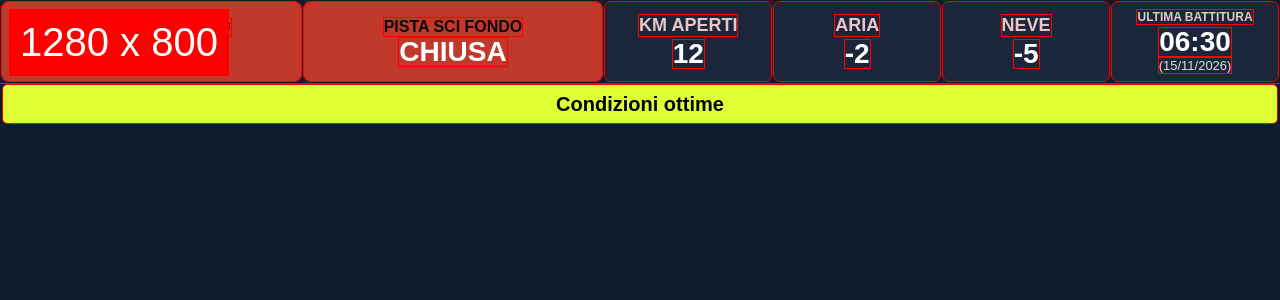
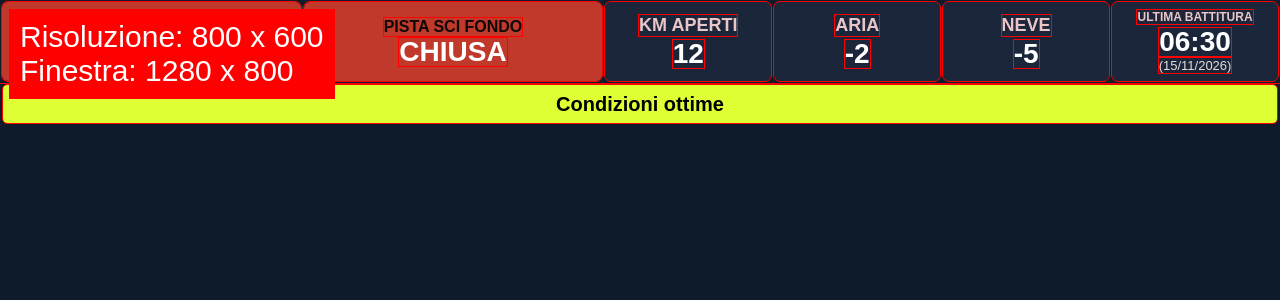
Before and after one commit to emiliomaj60-lang/stato-pista-schilpario, a Flask app: page /condizioni in a window 1280 px wide. Shown: the top 300 px of the page. Run offline with Flask 3, Linux system fonts and the light colour scheme.

Commit message:
Add files via upload

```diff
--- a/templates/condizioni.html
+++ b/templates/condizioni.html
@@ -175,13 +175,25 @@ background:red;
 color:white;
 padding:10px;
 z-index:9999;
-font-size:40px;
+font-size:30px;
 ">
+
 <script>
+
 document.write(
-window.innerWidth + " x " + window.innerHeight
+"Risoluzione: " +
+screen.width +
+" x " +
+screen.height +
+"<br>" +
+"Finestra: " +
+window.innerWidth +
+" x " +
+window.innerHeight
 );
+
 </script>
+
 </div>
 
 
```
